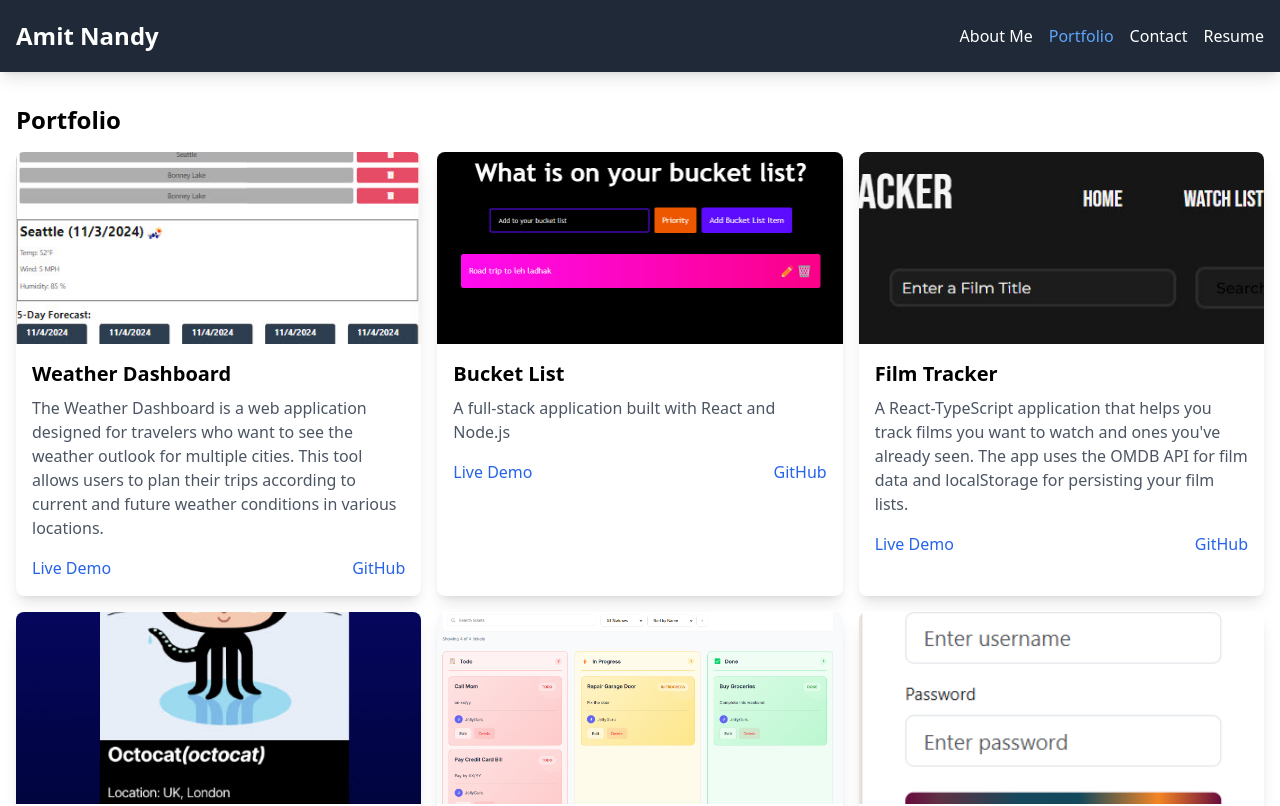
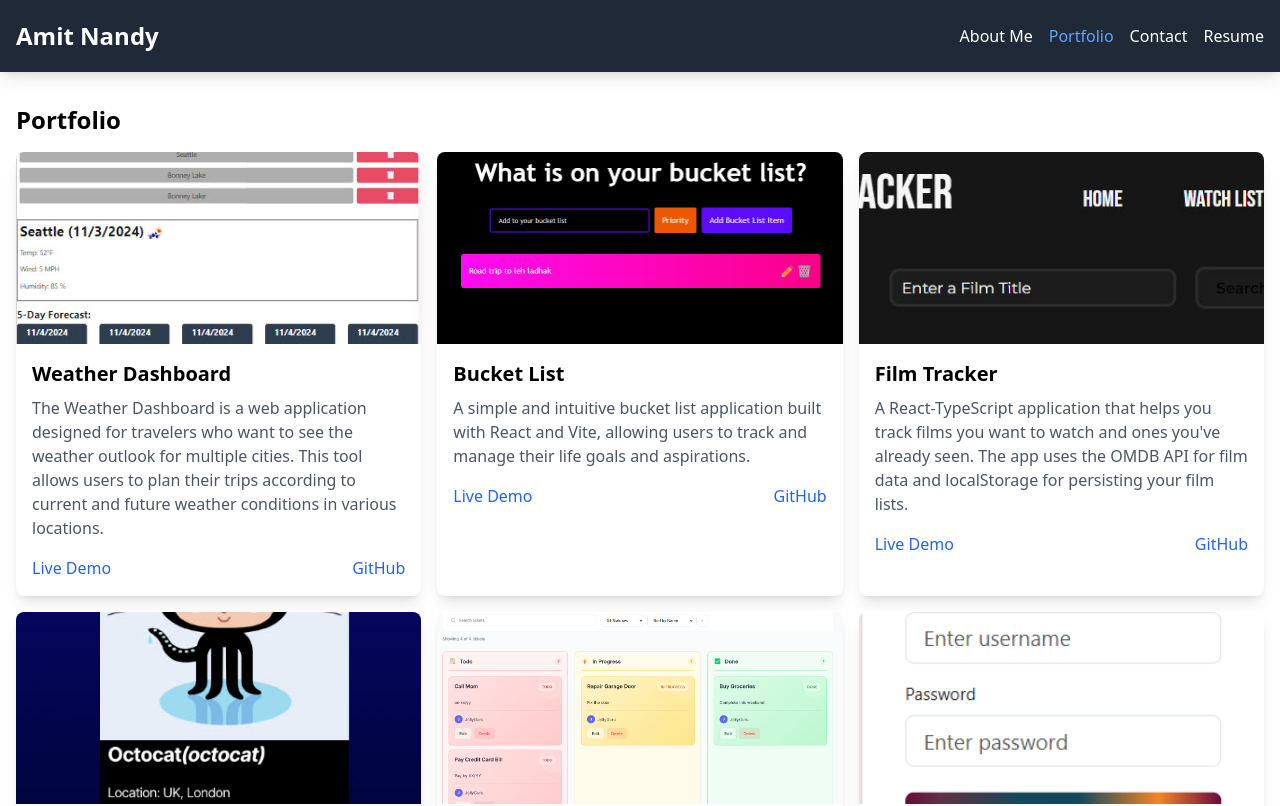
Before and after one commit to nandyamit/my_react_portfolio, a React (Vite) app: page /portfolio in a window 1280 px wide. Shown: the top 806 px of the page. Built offline with nearby package versions, Linux system fonts and the light colour scheme.

Commit message:
update portfolio

```diff
--- a/src/components/Portfolio.jsx
+++ b/src/components/Portfolio.jsx
@@ -14,7 +14,7 @@ function Portfolio() {
     },
     {
       title: "Bucket List",
-      description: "A full-stack application built with React and Node.js",
+      description: "A simple and intuitive bucket list application built with React and Vite, allowing users to track and manage their life goals and aspirations.",
       Technologies: "HTML, Javascript, REACT and Node.js",
       image: "/images/Bucklist App Image.jpg",
       deployedLink: "https://gorgeous-ganache-bcb5d9.netlify.app/",
```
